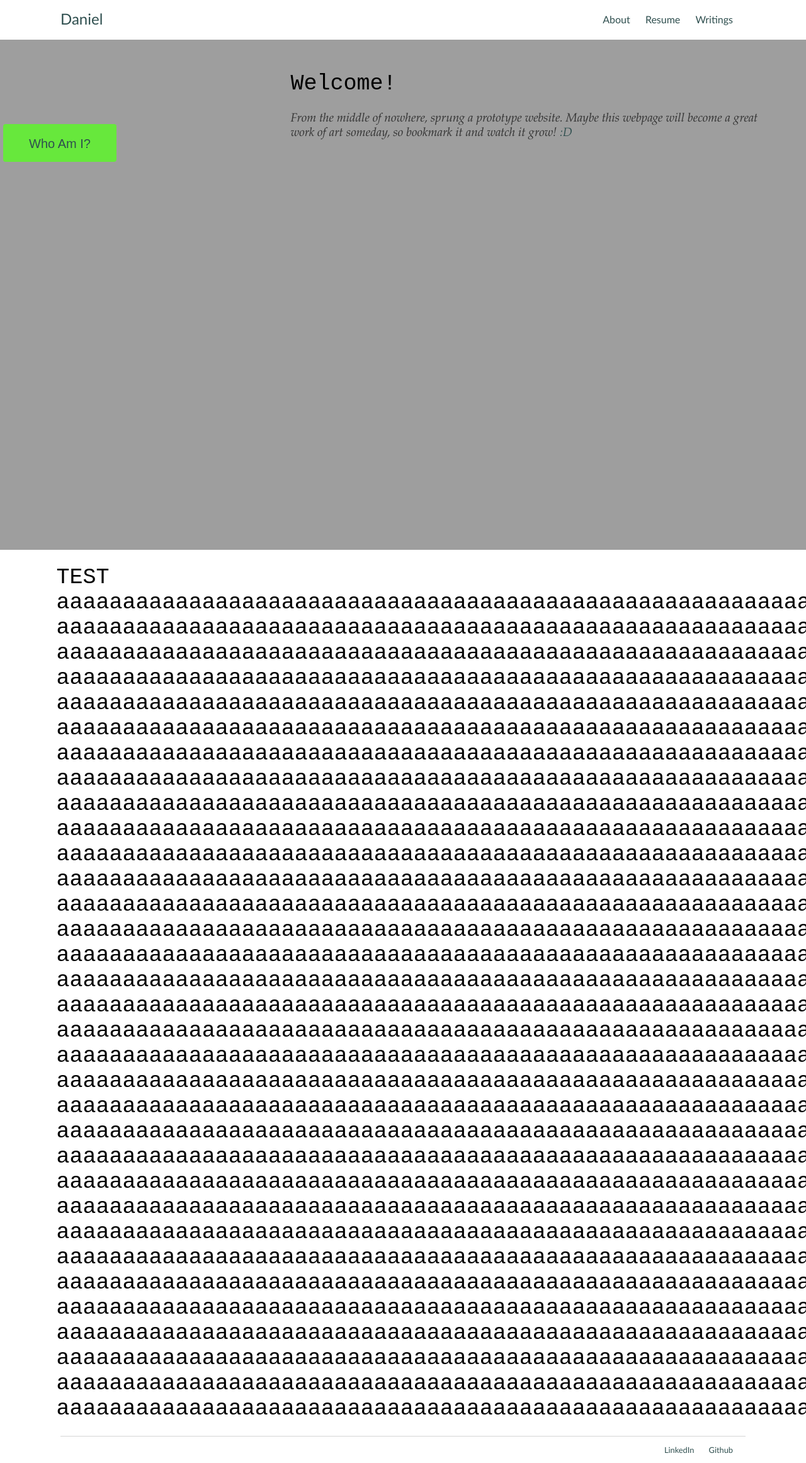
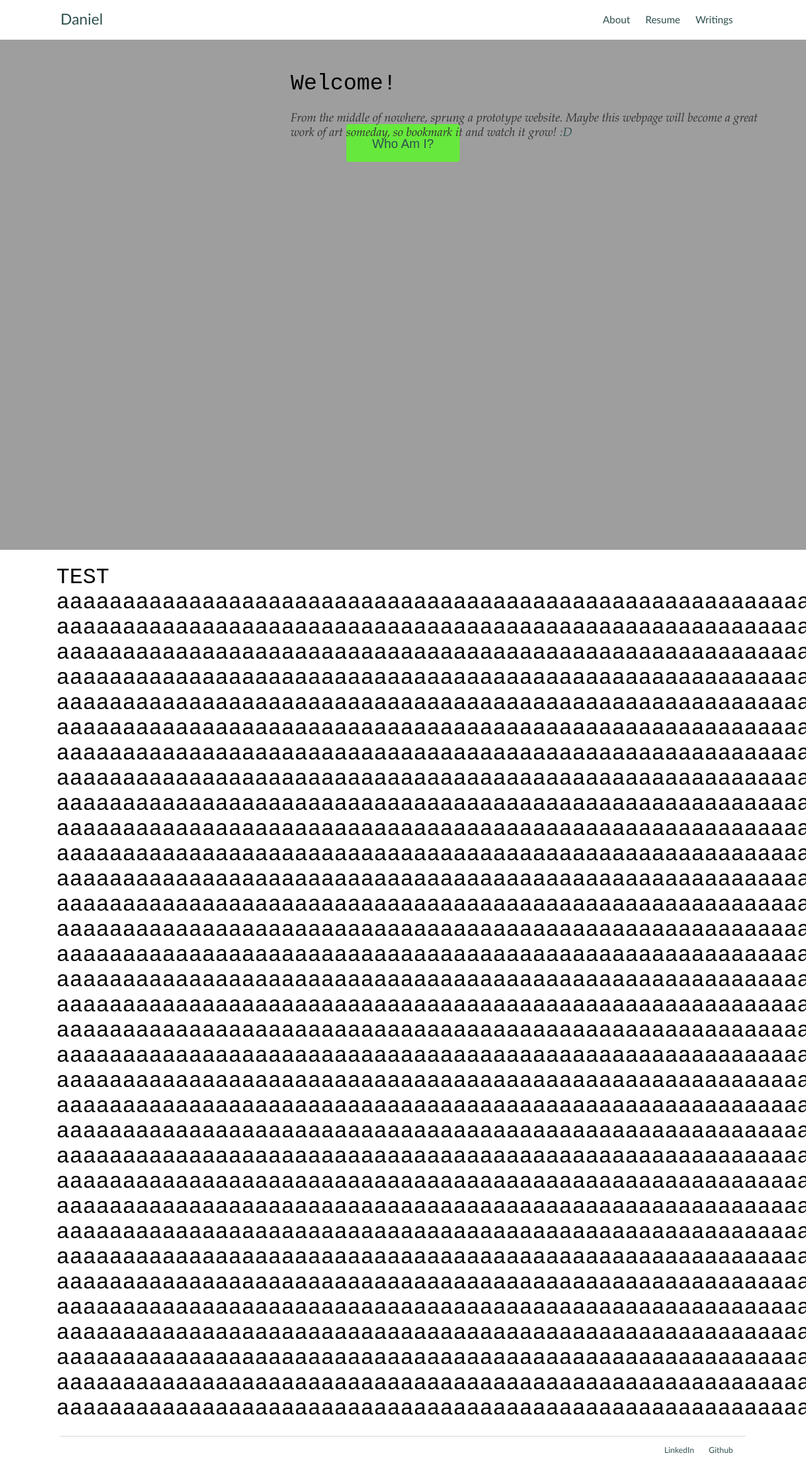
Before and after one commit to Calculasians/calculasians.github.io, a Jekyll site: the page built from index.html, in a window 1280 px wide. Shown: the whole page at 63% size. Built offline with Jekyll 4.4.1, drawn with Linux system fonts in a browser that asks for light colours.

Commit message:
Update index.html

```diff
--- a/index.html
+++ b/index.html
@@ -7,8 +7,9 @@ title: A Website in the Making
 		<h1>Welcome! </h1>
 		<p class="sub-header">From the middle of nowhere, sprung a prototype website. Maybe this webpage will become a great work of art someday, so bookmark it and watch it grow!<a href="/about"> :D</a></p>
 	</div>
-
-	<button type="button" class="main-button"><a href="#about-page"><span>Who Am I?</span></a></button>
+	<div class="wrap-button">
+		<button type="button" class="main-button"><a href="#about-page"><span>Who Am I?</span></a></button>
+	</div>
 </div>
 
 <div id="about-page">
```
